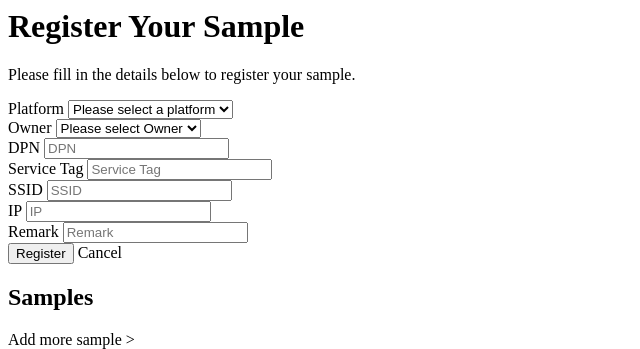
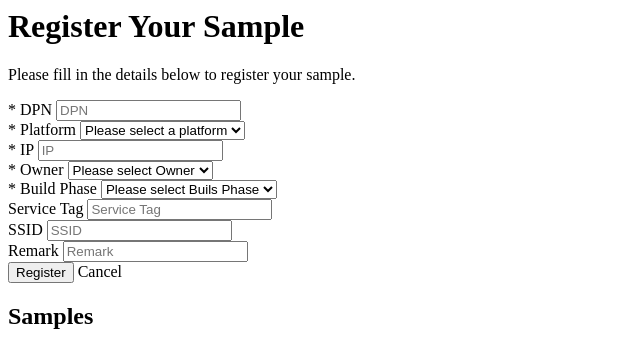
Before and after one commit to BabyKnight/mirror, a Django app: page /index/sample/ in a window 1280 px wide. Shown: the top 349 px of the page, without its empty margins (0-640 px from the left). Run offline with Django 5.2, Linux system fonts and the light colour scheme; data that the repository does not hold is empty.

Commit message:
add build phase field for sample, update register sample form, update footer display style

```diff
--- a/mirror/core/api.py
+++ b/mirror/core/api.py
@@ -161,6 +161,7 @@
         st = request.POST.get('st')
         ssid = request.POST.get('ssid')
         ip = request.POST.get('ip')
+        build_phase = request.POST.get('build')
         if ip is None:
             x_forward_for = request.META.get('HTTP_X_FORWARD_FOR')
             if x_forward_for:
@@ -173,7 +174,7 @@
             plat = Platform.objects.get(pk=plat_id)
             owner = UserProfile.objects.get(user__id=owner_id)
 
-            sample = Sample(ip=ip, service_tag=st, ssid=ssid, platform=plat, dpn=dpn, remark=remark, status='10', owner=owner)
+            sample = Sample(ip=ip, service_tag=st, ssid=ssid, platform=plat, dpn=dpn, remark=remark, status='10', owner=owner, build_phase=build_phase)
             sample.save()
             res = 0
         except Exception as e:
--- a/mirror/core/models.py
+++ b/mirror/core/models.py
@@ -62,7 +62,7 @@
         'Unknown': 'Unknown',
     }
     ip = models.GenericIPAddressField(protocol='IPv4')
-    service_tag = models.CharField(max_length=8)
+    service_tag = models.CharField(max_length=8, null=True, blank=True,)
     ssid = models.CharField(
             max_length=4,
             validators=[
@@ -70,7 +70,9 @@
                     regex=r'^[0-9a-fA-F]{4}',
                     message='Must be a 4-character hexadecimal value'
                     )
-                ]
+                ],
+            null=True,
+            blank=True,
             )
     platform = models.ForeignKey(Platform, on_delete=models.CASCADE)
     dpn = models.CharField(max_length=30)
--- a/mirror/core/templates/sample.html
+++ b/mirror/core/templates/sample.html
@@ -1,53 +1,62 @@
-<div id="spl-add-panel" class="w-full p-10 px-16 bg-white rounded-lg shadow-lg hidden">
-    <div class="text-center mb-8">
+<div id="spl-add-panel" class="w-full p-10 px-16 bg-white rounded-lg shadow-lg hidden flex flex-col items-center">
+    <div class="text-center mb-8 w-full">
         <h1 class="text-3xl font-bold text-gray-900">Register Your Sample</h1>
         <p class="text-gray-500 mt-2">Please fill in the details below to register your sample.</p>
     </div>
 
-    <form action="{% url 'add_sample' %}" method="POST" id='addSplForm'>
+    <form action="{% url 'add_sample' %}" method="POST" id='addSplForm' class="pt-6 w-2/3">
         {% csrf_token %}
-        <div class="space-y-4">
-            <div class="grid grid-cols-1 md:grid-cols-2 gap-x-8 gap-y-4">
-
-                <div class="flex flex-col py-3">
-                    <label for="platform" class="text-sm font-medium text-gray-700">Platform</label>
-                    <select id="platform" name="platform" class="w-full bg-white border-0 border-b-2 border-grey-800 outline-none px-4 py-2 focus:outline-none focus:border-blue-700">
+        <div class="space-y-4 text-sm">
+            <div class="grid grid-cols-5 gap-x-8 gap-y-4">
+                <div class="col-span-2 flex flex-col pr-10">
+                    <label for="DPN" class="text-sm font-medium text-gray-700">* DPN</label>
+                    <input id='dpn' name='dpn' type="text" placeholder="DPN" class="w-full bg-white border-0 border-b-2 border-grey-800 outline-none px-4 py-2 focus:outline-none focus:border-blue-700" data-required/>
+                </div>
+                <div class="col-span-1 flex flex-col pr-10"></div>
+                <div class="col-span-2 flex flex-col pr-10">
+                    <label for="platform" class="text-sm font-medium text-gray-700">* Platform</label>
+                    <select id="platform" name="platform" class="w-full bg-white border-0 border-b-2 border-grey-800 outline-none px-4 py-2 focus:outline-none focus:border-blue-700" data-required>
                         <option value="">Please select a platform</option>
                         {% for item in platform_list %}
                             <option value="{{ item.id }}">{{ item.plat_name }}</option>
                         {% endfor %}
                     </select>
                 </div>
-                <div class="flex flex-col py-3">
-                    <label for="owner" class="text-sm font-medium text-gray-700">Owner</label>
-                    <select id="owner" name="owner" class="w-full bg-white border-0 border-b-2 border-grey-800 outline-none px-4 py-2 focus:outline-none focus:border-blue-700">
+                <div class="col-span-2 flex flex-col pr-10">
+                    <label for="ip" class="text-sm font-medium text-gray-700">* IP</label>
+                    <input id='ip' name='ip' type="text" placeholder="IP" class="w-full bg-white border-0 border-b-2 border-grey-800 outline-none px-4 py-2 focus:outline-none focus:border-blue-700" data-required/>
+                </div>
+                <div class="col-span-3 flex flex-col pr-10"></div>
+                <div class="col-span-2 flex flex-col pr-10">
+                    <label for="owner" class="text-sm font-medium text-gray-700">* Owner</label>
+                    <select id="owner" name="owner" class="w-full bg-white border-0 border-b-2 border-grey-800 outline-none px-4 py-2 focus:outline-none focus:border-blue-700" data-required>
                         <option value="">Please select Owner</option>
                         {% for item in user_list %}
                             <option value="{{ item.id }}">{{ item.user_name }}</option>
                         {% endfor %}
                     </select>
                 </div>
-                <div class="md:col-span-2 flex flex-col py-3">
-                    <label for="DPN" class="text-sm font-medium text-gray-700">DPN</label>
-                    <input id='dpn' name='dpn' type="text" placeholder="DPN" class="w-full bg-white border-0 border-b-2 border-grey-800 outline-none px-4 py-2 focus:outline-none focus:border-blue-700" />
+                <div class="col-span-1 flex flex-col pr-10"></div>
+                <div class="col-span-2 flex flex-col pr-10">
+                    <label for="build" class="text-sm font-medium text-gray-700">* Build Phase</label>
+                    <select id="build" name="build" class="w-full bg-white border-0 border-b-2 border-grey-800 outline-none px-4 py-2 focus:outline-none focus:border-blue-700" data-required>
+                        <option value="">Please select Buils Phase</option>
+                        {% for key, val in build_phase %}
+                            <option value="{{ key }}">{{ val }}</option>
+                        {% endfor %}
+                    </select>
                 </div>
-
-                <div class="md:col-span-2 flex flex-col py-3">
+                <div class="col-span-5 flex flex-col pr-10"></div>
+                <div class="col-span-2 flex flex-col pr-10">
                     <label for="st" class="text-sm font-medium text-gray-700">Service Tag</label>
                     <input id='st' name='st' type="text" placeholder="Service Tag" class="w-full bg-white border-0 border-b-2 border-grey-800 outline-none px-4 py-2 focus:outline-none focus:border-blue-700" />
                 </div>
-
-                <div class="md:col-span-2 flex flex-col py-3">
+                <div class="col-span-1 flex flex-col pr-10"></div>
+                <div class="col-span-2 flex flex-col pr-10">
                     <label for="ssid" class="text-sm font-medium text-gray-700">SSID</label>
                     <input id='ssid' name='ssid' type="text" placeholder="SSID" class="w-full bg-white border-0 border-b-2 border-grey-800 outline-none px-4 py-2 focus:outline-none focus:border-blue-700" />
                 </div>
-
-                <div class="md:col-span-2 flex flex-col py-3">
-                    <label for="ip" class="text-sm font-medium text-gray-700">IP</label>
-                    <input id='ip' name='ip' type="text" placeholder="IP" class="w-full bg-white border-0 border-b-2 border-grey-800 outline-none px-4 py-2 focus:outline-none focus:border-blue-700" />
-                </div>
-
-                <div class="md:col-span-2 flex flex-col py-3">
+                <div class="col-span-5 flex flex-col pr-10">
                     <label for="remark" class="text-sm font-medium text-gray-700">Remark</label>
                     <input id='remark' name='remark' type="text" placeholder="Remark" class="w-full bg-white border-0 border-b-2 border-grey-800 outline-none px-4 py-2 focus:outline-none focus:border-blue-700" />
                 </div>
@@ -57,7 +66,7 @@
 
         <div class="mt-8 items-center text-center">
             <button type="submit" id="submit-add-spl-form" data-action="submitAddSplForm" class="action-btn bg-blue-500 text-white px-6 py-2 rounded-lg font-medium shadow-md hover:bg-blue-600 transition-colors duration-200">Register</button>
-            <a id="cancel-add-spl" data-action="hideAddSplPanel" class="action-btn text-gray-400 ml-auto p-20 transition hover:text-blue-700 cursor-pointer transition-colors duration-200">Cancel</a>
+            <a id="cancel-add-spl" data-action="hideAddSplPanel" class="action-btn text-gray-400 ml-auto px-20 transition hover:text-blue-700 cursor-pointer transition-colors duration-200">Cancel</a>
         </div>
 
     </form>
--- a/mirror/core/views.py
+++ b/mirror/core/views.py
@@ -328,6 +328,9 @@
 
     users = UserProfile.objects.all()
 
+    build_phase_choices = Sample._meta.get_field('build_phase')
+    bp_choices = build_phase_choices.choices
+
     for i in users:
         user_list.append({
             'id': i.user.id,
@@ -337,7 +340,8 @@
     context = {
         "sample_list": sample_list,
         "platform_list": plat_info_list,
-        "user_list": user_list
+        "user_list": user_list,
+        "build_phase": bp_choices,
         }
 
     return render(request, 'sample.html', context)
```
Also changed, not shown: mirror/core/templates/base.html (+27 -2 lines). Lines whose indentation alone changed are shown as unchanged.
